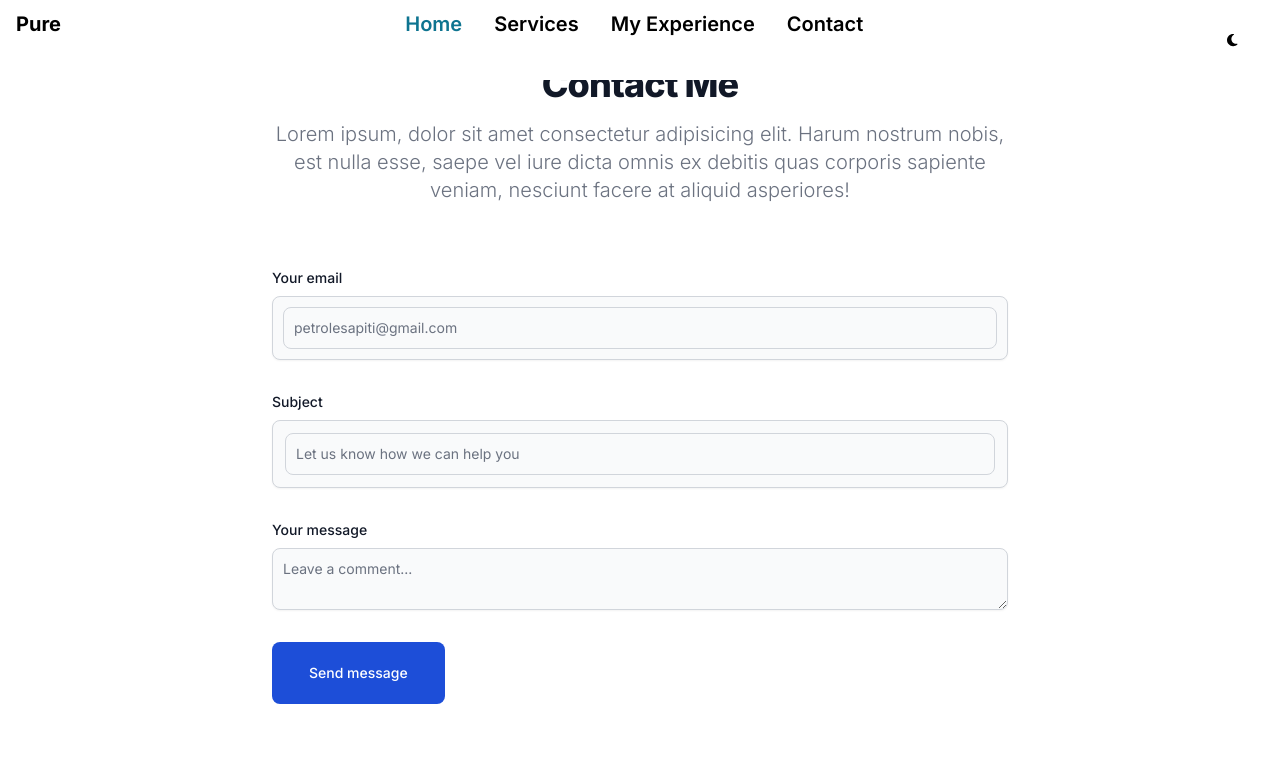
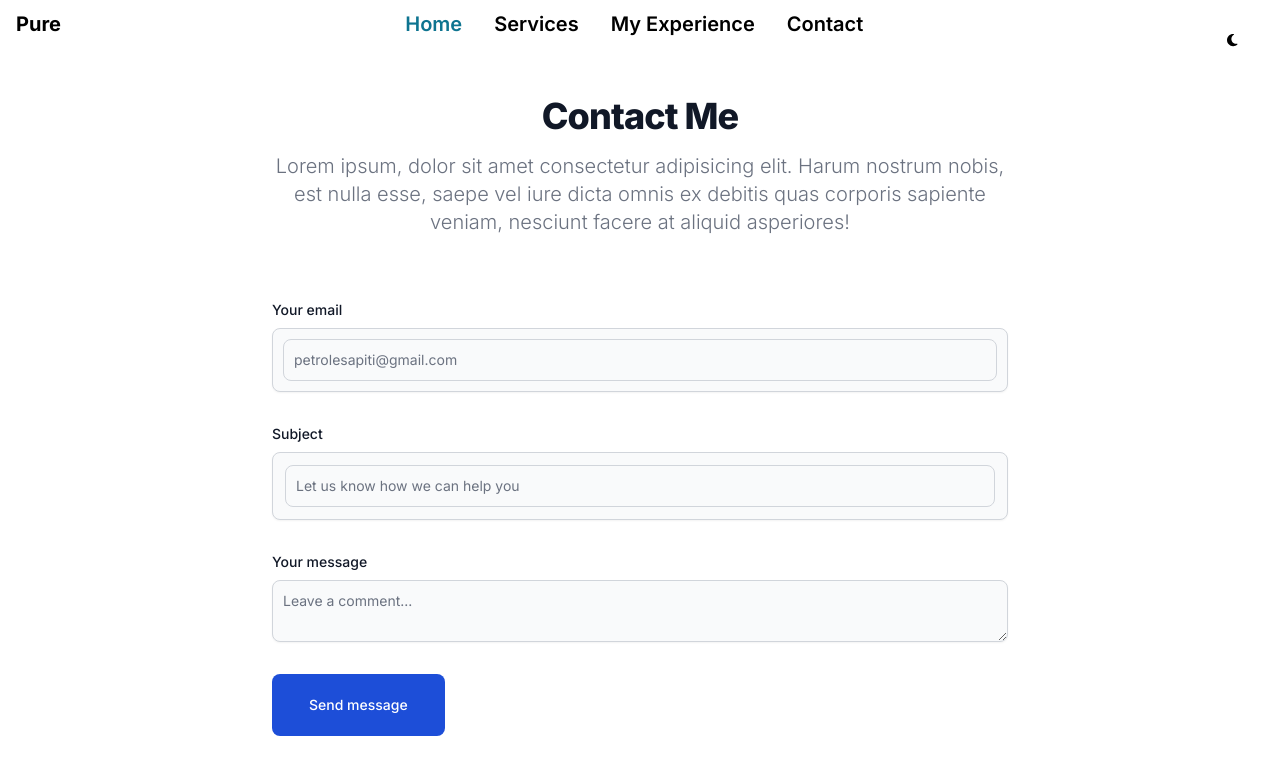
Before and after one commit to Loltolo-Lesapiti/nextpu-port, a Next.js app: page /contact in a window 1280 px wide. Shown: the top 774 px of the page. Built offline with nearby package versions, Linux system fonts and the light colour scheme.

Commit message:
Update contact section.

```diff
--- a/app/contact/page.tsx
+++ b/app/contact/page.tsx
@@ -4,9 +4,9 @@ import { Button, Textarea, Label, TextInput } from "flowbite-react";
 
 const page = () => {
   return (
-    <section className="bg-white dark:bg-gray-900 mb-10">
+    <section className="bg-white dark:bg-gray-700 mb-10">
       <div className="py-8 lg:py-16 px-4 mx-auto max-w-screen-md">
-        <h2 className="mb-4 text-4xl tracking-tight font-extrabold text-center text-gray-900 dark:text-white">
+        <h2 className="mb-4 text-4xl tracking-tight font-extrabold lg:mt-8 md:mt-6 text-center text-gray-900 dark:text-white">
           Contact Me
         </h2>
         <p className="mb-8 lg:mb-16 font-light text-center text-gray-500 dark:text-gray-400 sm:text-xl">
```
